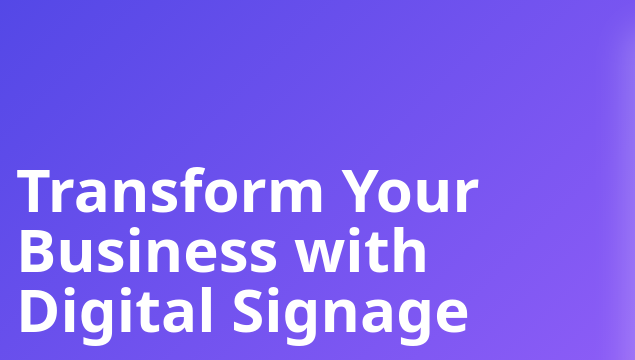
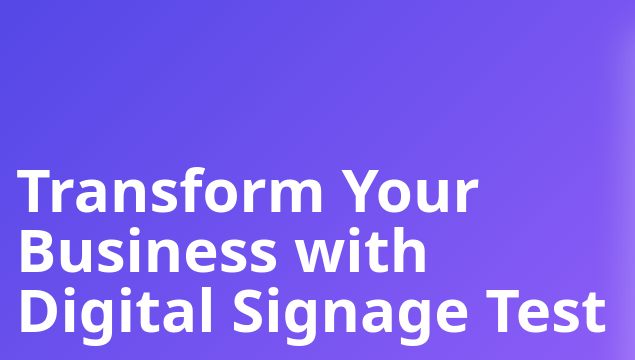
Before and after one commit to Zivo2025/Zivo-Website, a plain HTML site: page index.html in a window 1280 px wide. Shown: the part 86-446 px from the top of the page, 0-635 px from the left. Drawn offline with nearby package versions, Linux system fonts and the light colour scheme.

Commit message:
Update index.html

```diff
--- a/index.html
+++ b/index.html
@@ -103,7 +103,7 @@
         <div class="container mx-auto px-4">
             <div class="flex flex-col md:flex-row items-center">
                 <div class="md:w-1/2 mb-10 md:mb-0 animate-slide-in">
-                    <h1 class="text-4xl md:text-5xl lg:text-6xl font-bold leading-tight mb-6">Transform Your Business with Digital Signage</h1>
+                    <h1 class="text-4xl md:text-5xl lg:text-6xl font-bold leading-tight mb-6">Transform Your Business with Digital Signage Test</h1>
                     <p class="text-lg md:text-xl mb-8 opacity-90">Engage your audience with dynamic, eye-catching displays that drive results. Our cutting-edge digital signage solutions are designed for businesses of all sizes.</p>
                     <div class="flex flex-col sm:flex-row space-y-3 sm:space-y-0 sm:space-x-4">
                         <button class="px-8 py-3 rounded-full bg-white text-indigo-600 font-bold hover:bg-gray-100 transition">Start Free Trial</button>
```
